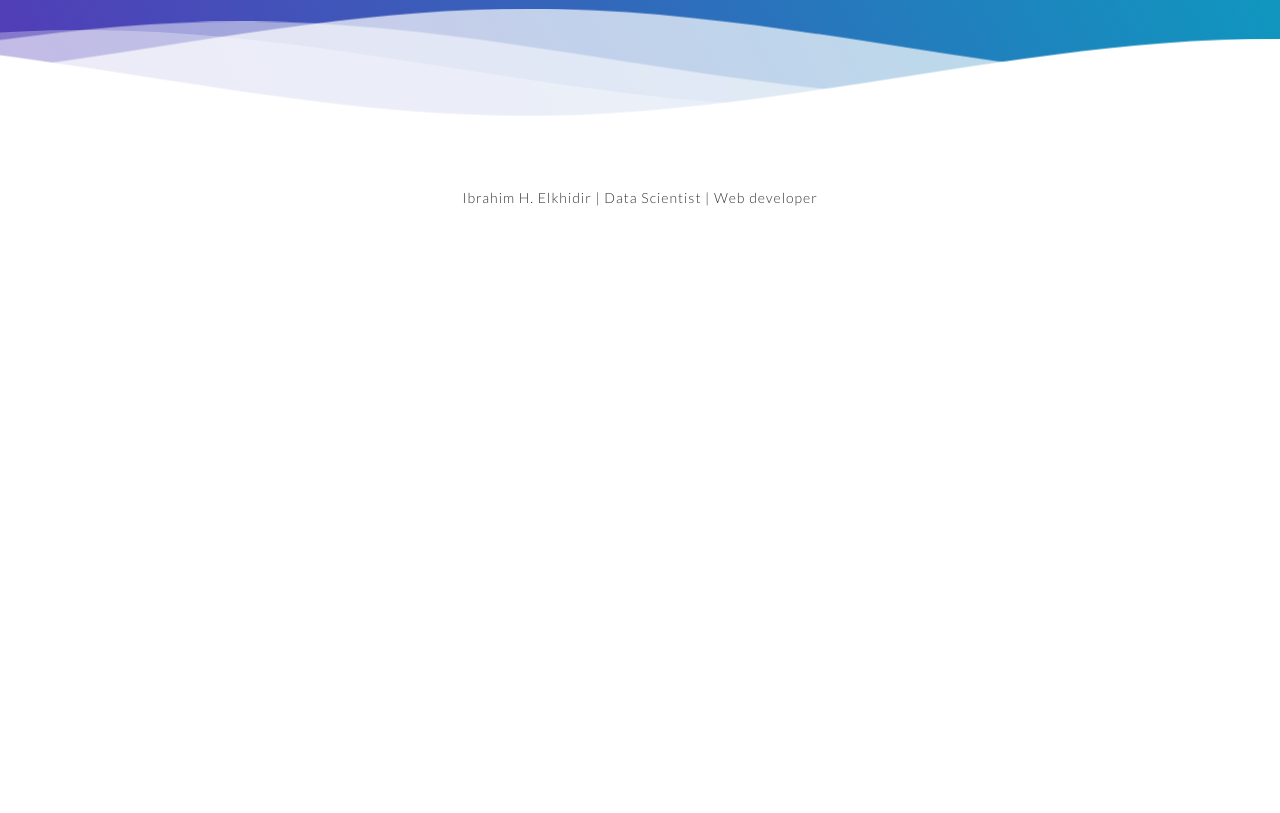
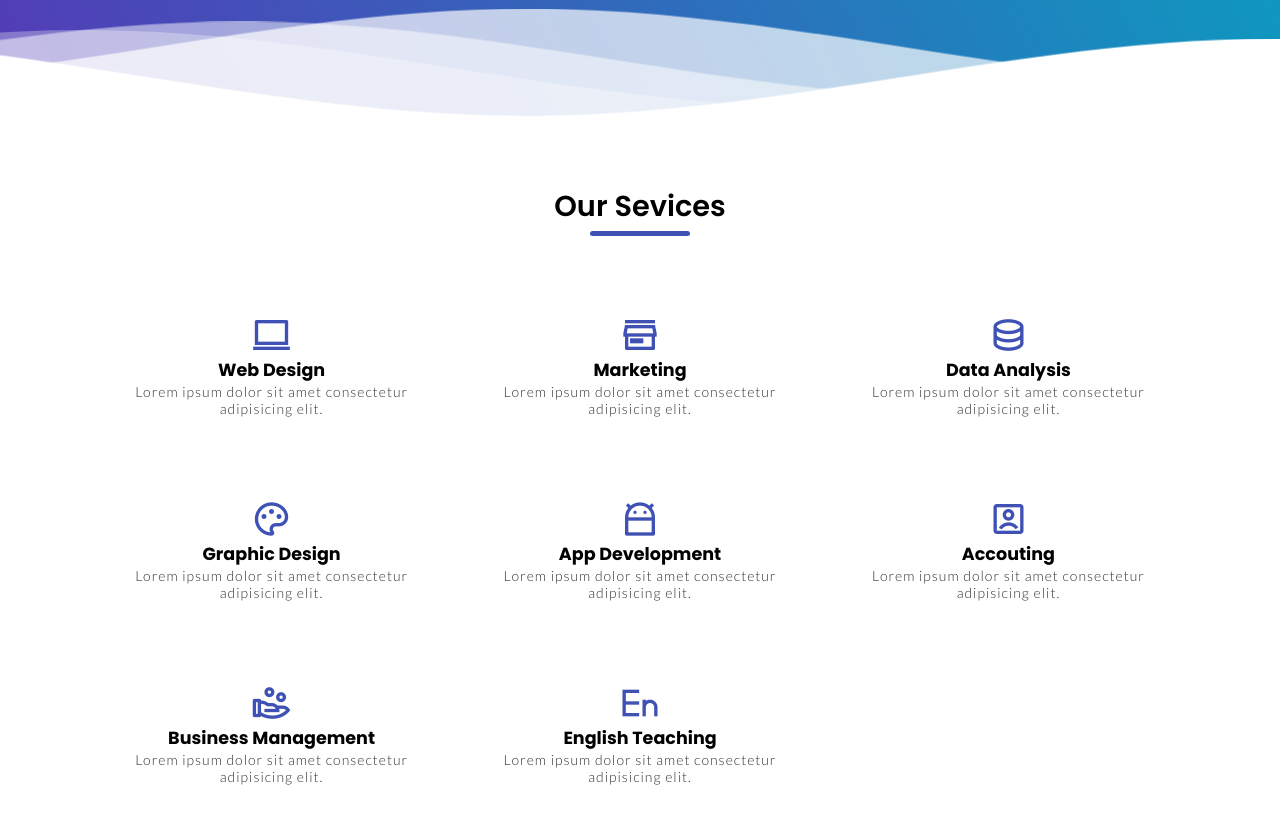
Before and after one commit to IbrahimHE/Web, a plain HTML site: page ShK_B/index.html in a window 1280 px wide. Shown: the part 520-1333 px from the top of the page. Before the commit the page ends 800 px from the top, so only its background shows below. Drawn offline with nearby package versions, Linux system fonts and the light colour scheme.

Commit message:
Update index.html

```diff
--- a/ShK_B/index.html
+++ b/ShK_B/index.html
@@ -3,6 +3,7 @@
 
 <head>
   <title>Shimaa Buisness</title>
+  <meta name="viewport" content="width=device-width, initial-scale=1.0" />
   <style>
     /* CSS code */
     @import url(//fonts.googleapis.com/css?family=Lato:300:400);
@@ -124,6 +125,94 @@
       }
     }
   </style>
+  <link rel="preconnect" href="https://fonts.googleapis.com" />
+  <link rel="preconnect" href="https://fonts.gstatic.com" crossorigin />
+  <link href="https://fonts.googleapis.com/css2?family=Poppins:wght@100;200;300;400;500;600;700;800;900&display=swap"
+    rel="stylesheet" />
+  <link href="https://cdn.jsdelivr.net/npm/remixicon@3.2.0/fonts/remixicon.css" rel="stylesheet" />
+  <style>
+    /* Created By : Mohammad Al Hefel */
+    :root {
+      --main-color: #3f51b5;
+    }
+
+    div:hover>p {
+      color: white;
+    }
+
+    * {
+      padding: 0;
+      margin: 0;
+      -webkit-box-sizing: border-box;
+      box-sizing: border-box;
+      font-family: "Poppins", sans-serif;
+    }
+
+    .container {
+      width: 100%;
+      height: 100vh;
+      padding: 0 8%;
+    }
+
+    .container h2 {
+      text-align: center;
+      padding-top: 6%;
+      margin-bottom: 60px;
+      font-size: 1.8rem;
+      font-weight: 600;
+      position: relative;
+    }
+
+    .container h2::after {
+      content: "";
+      position: absolute;
+      bottom: -8px;
+      left: 50%;
+      transform: translateX(-50%);
+      width: 100px;
+      height: 5px;
+      background-color: var(--main-color);
+      border-radius: 20px;
+    }
+
+    .row {
+      display: grid;
+      grid-template-columns: repeat(auto-fit, minmax(250px, 1fr));
+      gap: 30px;
+    }
+
+    .row .service {
+      padding: 25px 15px;
+      background: transparent;
+      font-size: 15px;
+      border-radius: 5px;
+      text-align: center;
+      cursor: pointer;
+      transition: 0.5s;
+    }
+
+    .row .service:hover {
+      color: #fff;
+      background-color: var(--main-color);
+      transform: scale(1.05);
+    }
+
+    .row .service i {
+      color: var(--main-color);
+      margin-bottom: 20px;
+      font-size: 40px;
+      transition: 0.5s;
+    }
+
+    .row .service:hover i {
+      color: #fff;
+    }
+
+    .row .service h2 {
+      font-weight: 600;
+      margin-bottom: 20px;
+    }
+  </style>
   <script>
         // JavaScript code
 
@@ -172,6 +261,52 @@ of Simple CSS Waves-->
   </div>
   <!--Header ends-->
 
+  <section class="container">
+    <h2>Our Sevices</h2>
+    <div class="row">
+      <div class="service">
+        <i class="ri-macbook-line"></i>
+        <h3>Web Design</h3>
+        <p>Lorem ipsum dolor sit amet consectetur adipisicing elit.</p>
+      </div>
+      <div class="service">
+        <i class="ri-store-3-line"></i>
+        <h3>Marketing</h3>
+        <p>Lorem ipsum dolor sit amet consectetur adipisicing elit.</p>
+      </div>
+      <div class="service">
+        <i class="ri-database-2-line"></i>
+        <h3>Data Analysis</h3>
+        <p>Lorem ipsum dolor sit amet consectetur adipisicing elit.</p>
+      </div>
+      <div class="service">
+        <i class="ri-palette-line"></i>
+        <h3>Graphic Design</h3>
+        <p>Lorem ipsum dolor sit amet consectetur adipisicing elit.</p>
+      </div>
+      <div class="service">
+        <i class="ri-android-line"></i>
+        <h3>App Development</h3>
+        <p>Lorem ipsum dolor sit amet consectetur adipisicing elit.</p>
+      </div>
+      <div class="service">
+        <i class="ri-account-box-line"></i>
+        <h3>Accouting</h3>
+        <p>Lorem ipsum dolor sit amet consectetur adipisicing elit.</p>
+      </div>
+      <div class="service">
+        <i class="ri-hand-coin-line"></i>
+        <h3>Business Management</h3>
+        <p>Lorem ipsum dolor sit amet consectetur adipisicing elit.</p>
+      </div>
+      <div class="service">
+        <i class="ri-english-input"></i>
+        <h3>English Teaching</h3>
+        <p>Lorem ipsum dolor sit amet consectetur adipisicing elit.</p>
+      </div>
+    </div>
+  </section>
+
   <!--Content starts-->
   <div class="content flex">
     <p>Ibrahim H. Elkhidir | Data Scientist | Web developer </p>
```
